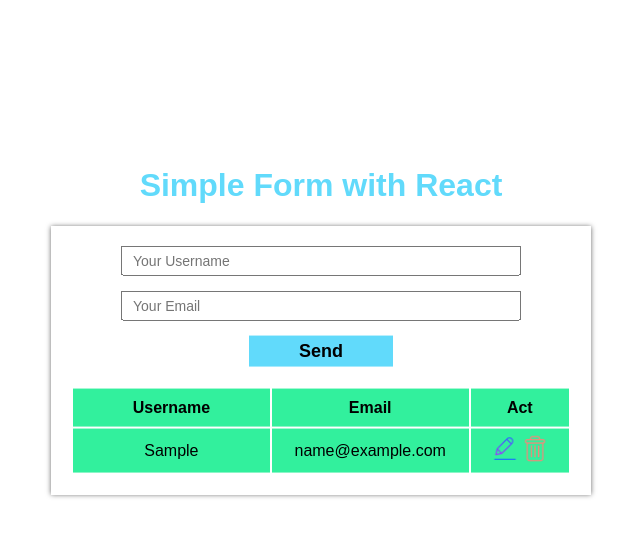
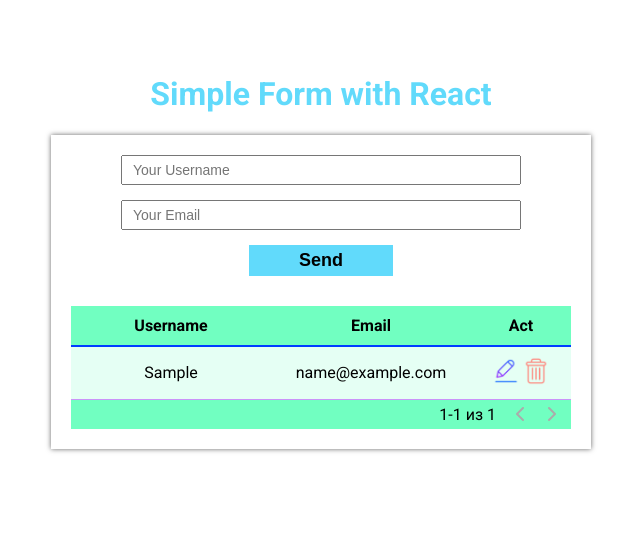
Before and after one commit to Alex-Wolf-front/Hello-React, a React (Create React App) app: page / in a window 1280 px wide. Both pictures are taken after typing "Sample", "name@example.com" into the empty fields and a click on the button "Send". Shown: the top 536 px of the page, without its empty margins (319-959 px from the left). Built offline with nearby package versions, Linux system fonts and the light colour scheme.

Commit message:
added pagination

```diff
--- a/package.json
+++ b/package.json
@@ -3,6 +3,8 @@
   "version": "0.1.0",
   "private": true,
   "dependencies": {
+    "@material-ui/core": "^4.12.3",
+    "@material-ui/icons": "^4.11.2",
     "@testing-library/jest-dom": "^5.14.1",
     "@testing-library/react": "^11.2.7",
     "@testing-library/user-event": "^12.8.3",
--- a/public/index.html
+++ b/public/index.html
@@ -3,9 +3,11 @@
 
 <head>
     <meta charset="utf-8" />
-    <link rel="icon" href="%PUBLIC_URL%/favicon.ico" />
+    <link rel="icon" href="/favicon.ico" />
     <meta name="viewport" content="width=device-width, initial-scale=1" />
     <title>Simple Form</title>
+
+    <link rel="stylesheet" href="https://fonts.googleapis.com/css?family=Roboto:300,400,500,700&display=swap" />
 </head>
 
 <body>
@@ -13,6 +15,8 @@
         <h1>Simple Form with React</h1>
         <div id="root"></div>
     </div>
+
+    <script src="https://kit.fontawesome.com/be4abb68c3.js" crossorigin="anonymous"></script>
 </body>
 
 </html>
--- a/src/App.css
+++ b/src/App.css
@@ -1,5 +1,5 @@
-.main {font-family: sans-serif; position: absolute; top: 40%; right: 50%; transform: translate(50%, -50%); padding: 30px;}
-.content {box-shadow: 0 0 5px 0 #666; padding: 20px;}
+.main {font-family: 'Roboto', sans-serif; margin-top: 3vh; padding: 30px;}
+.content {box-shadow: 0 0 5px 0 #666; padding: 20px; width: fit-content; margin: auto;}
 h1 {text-align: center; color: #61dafb}
 .form {max-width: 400px; margin: auto;text-align: center; margin-bottom: 20px;}
 .form-group {position: relative; margin-bottom: 15px; display: flex; flex-direction: column; gap: 5px;}
@@ -7,11 +7,16 @@
 .subForm {font-size: 18px; padding: 5px 50px; background-color: #61dafb; border: none; color: black; font-weight: bold; cursor: pointer;}
 .resultInfo{color: #61dafb; font-weight: bold;}
 .warningMes {color: red;}
-@media (max-width: 500px) {.main {right: 0; left: 0;transform: translate(0, -50%);}}
 
-table, tr {width: 500px}
-td, th {width: 40%; text-align: center; padding: 10px 0; background-color: #32f09d;}
-td:last-child, th:last-child {width: 20%;padding: 5px 0;}
+table {min-width: 500px; margin-top: 30px; border-collapse: collapse; text-align: center;}
+th {width: 40%; border-bottom: 2px solid #003dff; padding: 10px 8px; background-color: #71ffc1;}
+td {width: 40%; padding: 9px 8px; transition: .3s linear; background-color: #e5fff4; border-bottom: 1px solid #cb93f8;}
+td:last-child, th:last-child {width: 20%;}
 td:last-child img {max-width: 30px; cursor: pointer;}
 td:last-child img:hover {transform: scale(1.2);}
-.string.active td, .string:hover td{background-color: #cc8eff;}
+tfoot td, tfoot td:last-child{width: 100%; text-align: end; padding: 5px; background-color: #71ffc1;}
+tfoot td {border-bottom: none}
+tfoot div {display: inline-block; margin: 0 10px;}
+tfoot .fas {cursor: pointer;}
+tfoot .fas.disabled {color: #ababab;}
+.string.active td, .string:hover td{background-color: #d7aafd;}
--- a/src/App.js
+++ b/src/App.js
@@ -10,7 +10,7 @@
   return (
     <tr
       onClick={() => onClick(id)}
-      className={classNames({ string: true, active: isChecked })}
+      className={classNames( "string", { active: isChecked })}
     >
       <td>{name}</td>
       <td>{email}</td>
@@ -34,11 +34,28 @@
   );
 }
 
-function Table(props) {
+function CustomTable(props) {
   const [selectedId, setSelectedId] = useState();
+  const [page, setPage] = useState(0);
+  const rowsPerPage = 5;
+  const maxRowsValue = page * rowsPerPage + rowsPerPage;
   const { valueList, deleteClick, editClick } = props;
 
-  const tableList = valueList.map((tableProps) => {
+  const IsNotNext = valueList.length < maxRowsValue;
+  const IsNotPrev = page === 0;
+
+  const nextPage = () => {
+    if (valueList.length > maxRowsValue) {setPage(page + 1)}
+  }
+
+  const prevPage = () => {
+    if (page > 0) {setPage(page - 1)}
+  }
+
+  const tableList = (rowsPerPage > 0
+    ? valueList.slice(page * rowsPerPage, maxRowsValue)
+    : valueList
+    ).map((tableProps) => {
     return (
       <TableRow
         key={tableProps.id}
@@ -61,6 +78,15 @@
         </tr>
       </thead>
       <tbody>{tableList}</tbody>
+      <tfoot>
+        <tr>
+          <td colSpan="3">
+            <div>{page * rowsPerPage + 1}-{valueList.length > maxRowsValue ? maxRowsValue : valueList.length} из {valueList.length}</div>
+            <div onClick={prevPage}><i className={classNames( "fas", "fa-chevron-left", { disabled: IsNotPrev })}></i></div>
+            <div onClick={nextPage}><i className={classNames("fas", "fa-chevron-right", { disabled: IsNotNext})}></i></div>
+          </td>
+        </tr>
+      </tfoot>
     </table>
   );
 }
@@ -163,7 +189,7 @@
   return (
     <div className="content">
       <Form updateData={updateData} editValue={editValue} />
-      <Table
+      <CustomTable
         valueList={valueList}
         deleteClick={deleteInfo}
         editClick={editInfo}
```
Also changed, not shown: 1 other file (tests, documents, lock files or other folders).
